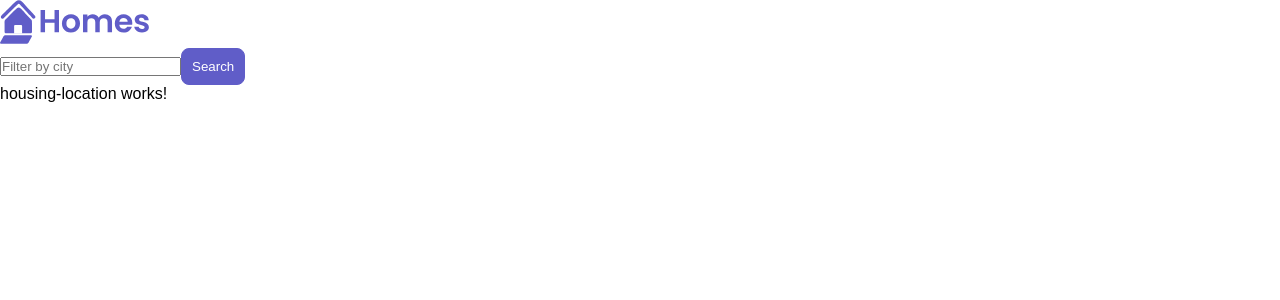
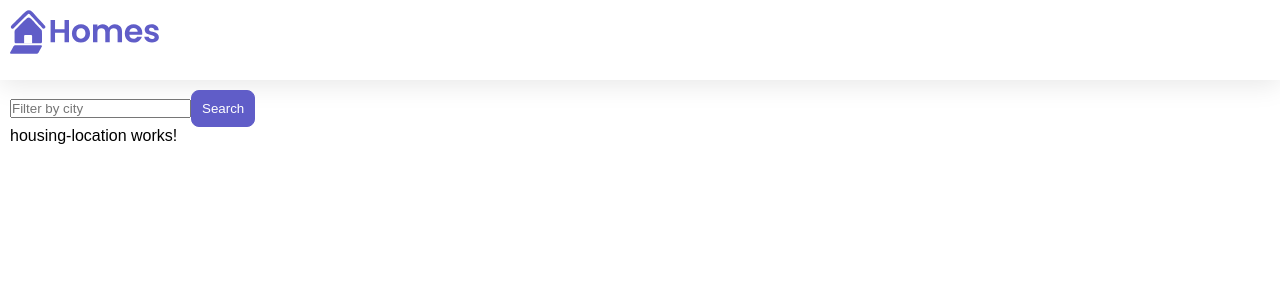
Before and after one commit to abimulia/ess-training, an Angular app: page / in a window 1280 px wide. Shown: the top 300 px of the page. Built offline with nearby package versions, Linux system fonts and the light colour scheme.

Commit message:
add app component stylesheet

```diff
--- a/src/app/app.component.css
+++ b/src/app/app.component.css
@@ -0,0 +1,12 @@
+:host {
+    --content-padding: 10px;
+  }
+  header {
+    display: block;
+    height: 60px;
+    padding: var(--content-padding);
+    box-shadow: 0px 5px 25px var(--shadow-color);
+  }
+  .content {
+    padding: var(--content-padding);
+  }
```
